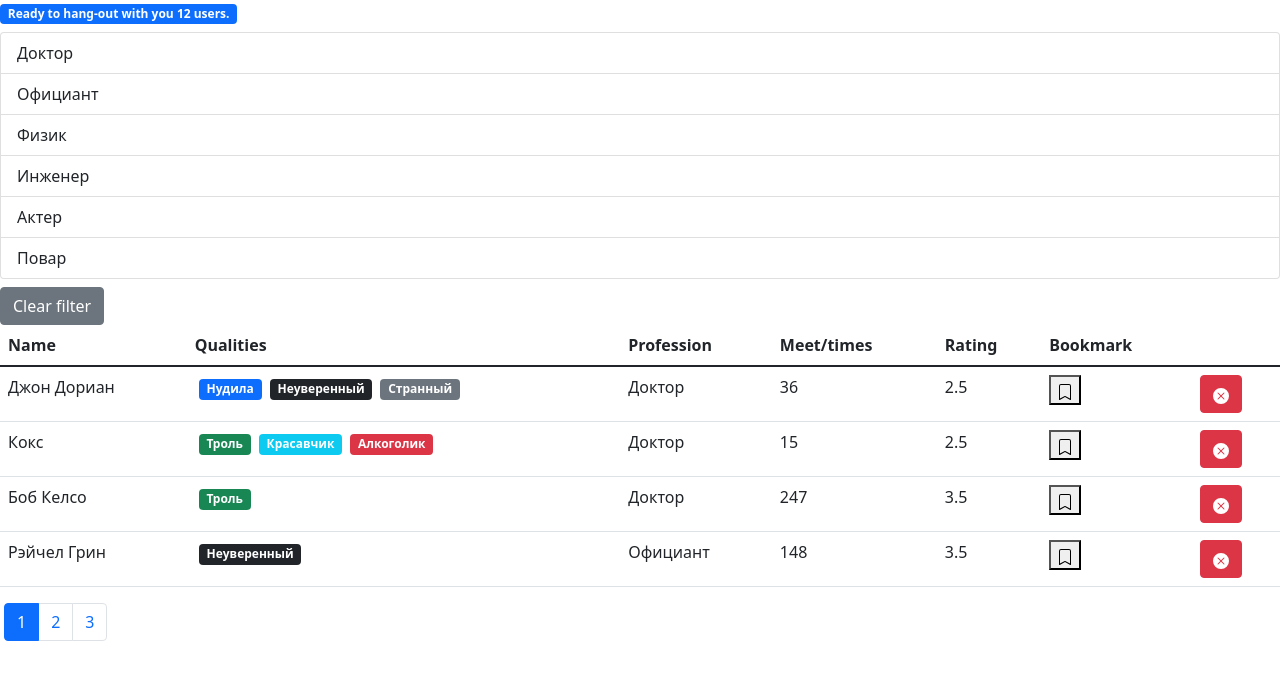
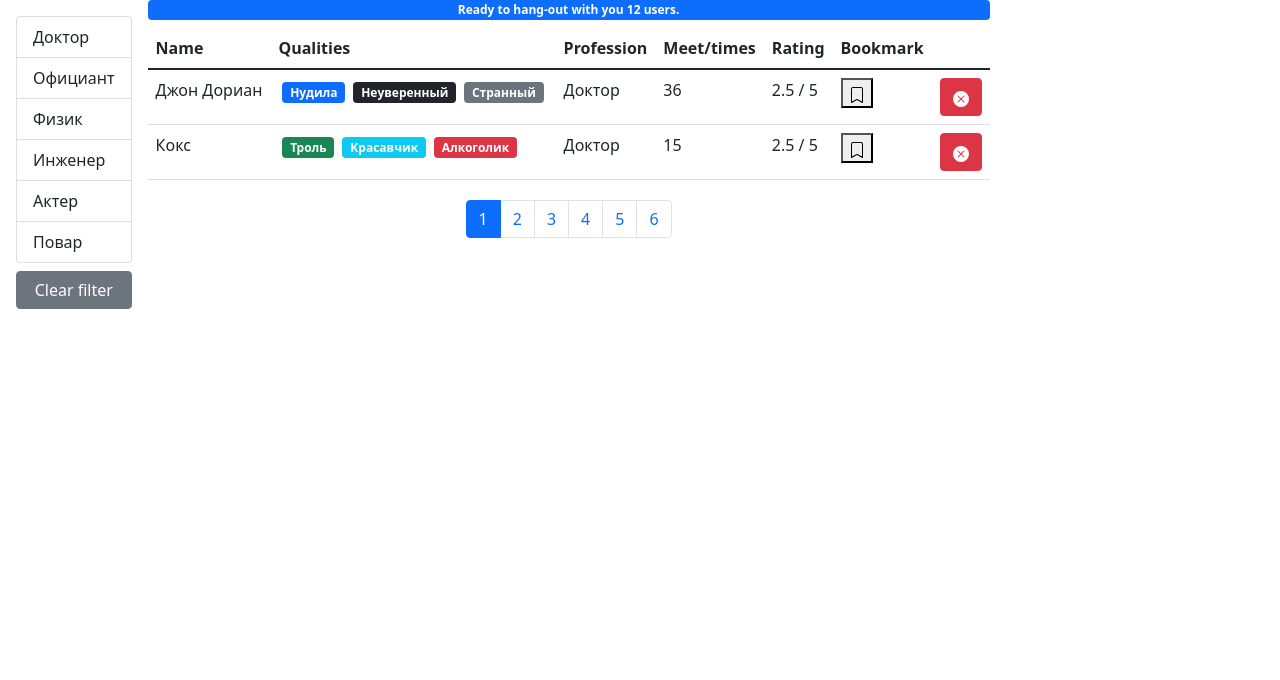
Before and after one commit to Kutsuruk/users-info-app, a React (Create React App) app: page / in a window 1280 px wide. Shown: the top 680 px of the page. Built offline with nearby package versions, Linux system fonts and the light colour scheme.

Commit message:
Made all refacroting. Created flex layout for app. Finished with filtering method.

```diff
--- a/src/App.js
+++ b/src/App.js
@@ -7,8 +7,7 @@ function App() {
     const [users, setUsers] = useState(api.users.fetchAll())
     return (
     <div>
-        <SearchStatus users={users} />
-        <Users users={users} setUsers={setUsers} />
+        { users && <Users users={users} setUsers={setUsers} /> }
     </div>
   );
 }
--- a/src/components/User.jsx
+++ b/src/components/User.jsx
@@ -14,7 +14,7 @@ const User = ({ handleDelete, handleToggleBookMark, userCrop }) => {
                             {user.profession.name}
                         </td>
                         <td>{user.completedMeetings}</td>
-                        <td>{user.rate}</td>
+                        <td>{user.rate} / 5</td>
                         <td>
                             <Bookmark handleToggleBookMark={handleToggleBookMark} />
                         </td>
--- a/src/components/Users.jsx
+++ b/src/components/Users.jsx
@@ -5,17 +5,18 @@ import User from "./User"
 import Pagination from "./Pagination"
 import {paginate} from "../utils/paginate"
 import GroupList from "./GroupList"
+import SearchStatus from "./SearchStatus";
 
 const Users = ({users, setUsers}) => {
     const [currentPage, setCurrentPage] = useState(1)
     const [professions, setProfessions] = useState([])
     const [selectedProf, setSelectedProf] = useState()
 
-    const count = users.length
-    const pageSize = 4
+    const pageSize = 2
     const filteredUsers = selectedProf
         ? users.filter(user => user.profession === selectedProf)
         : users
+    const count = filteredUsers.length
     const userCrop = paginate(filteredUsers, currentPage, pageSize)
 
     const handleDelete = (id) => {
@@ -42,20 +43,28 @@ const Users = ({users, setUsers}) => {
             )
     }, [])
 
+    useEffect(() => {
+        setCurrentPage(1)
+    }, [selectedProf])
+
     return(
-        <div>
-            {professions && (
-                <>
+        <div className='d-flex'>
+            {
+                professions && (
+                    <div className='d-flex flex-column flex-shrink-0 p-3'>
                         <GroupList items={professions}
                                    onItemSelect={handleProfessionSelect}
                                    selectedItem={selectedProf}
                         />
                         <button className='btn btn-secondary mt-2' onClick={clearFilter}>Clear filter</button>
-                </>
-            )}
+                    </div>
+                )
+            }
 
+            <div className='d-flex flex-column'>
+                <SearchStatus users={filteredUsers} />
                 {
-                users.length > 0 && (
+                    filteredUsers.length > 0 && (
                             <table className="table">
                                 <thead>
                                 <tr>
@@ -76,12 +85,16 @@ const Users = ({users, setUsers}) => {
                                 </tbody>
                             </table>)
                 }
+
+                <div className='d-flex justify-content-center'>
                     <Pagination itemsCount={count}
                                 pageSize={pageSize}
                                 onPageChange={handlePageChange}
                                 currentPage={currentPage}
                     />
                 </div>
+            </div>
+        </div>
     )
 }
 
```
Lines whose indentation alone changed are shown as unchanged.
